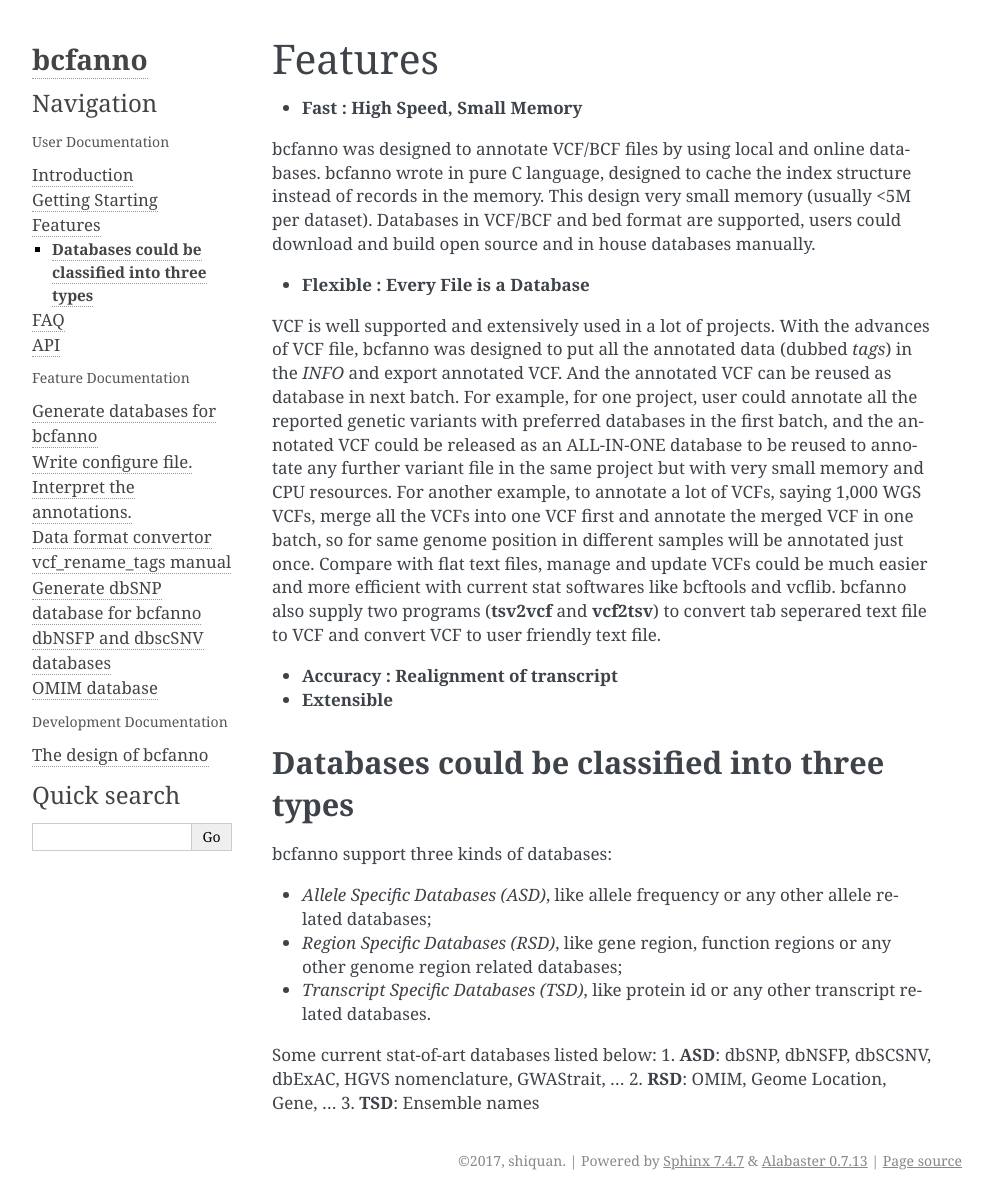
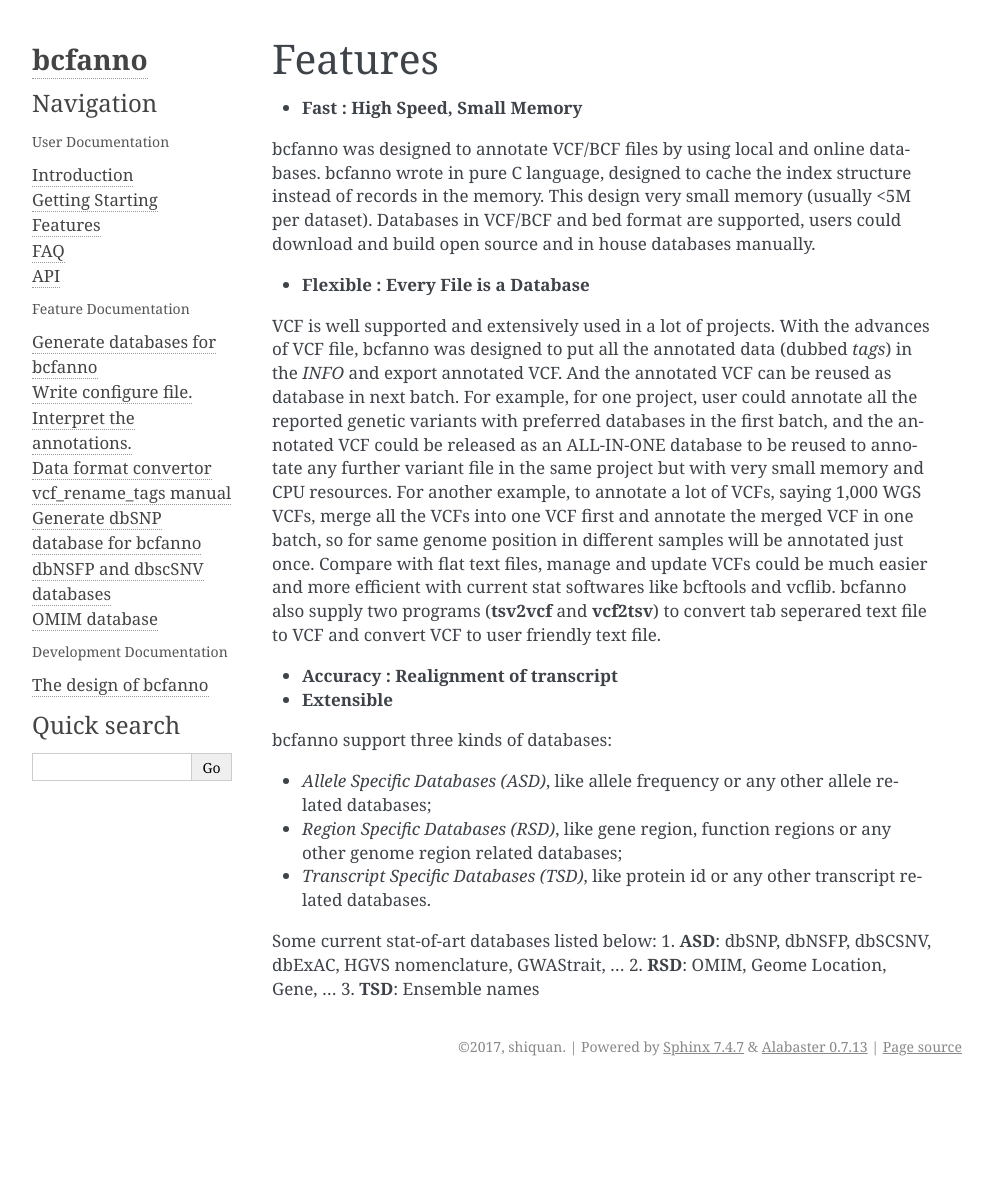
Before and after one commit to shiquan/bcfanno, a Sphinx documentation site: the page built from docs/source/features.rst, in a window 1280 px wide. Shown: the whole page, without its empty margins (148-1141 px from the left). Built offline with Sphinx 7.4.7, drawn with Linux system fonts in a browser that asks for light colours; formulas are drawn with MathJax 3; pages that are not in the unit, such as notebooks, are missing from menus; after the commit the page ends 1086 px from its top, so only the background shows below that.

Commit message:
modified:   docs/source/features.rst 	modified:   docs/source/vcf_renames_manual.rst

```diff
--- a/docs/source/features.rst
+++ b/docs/source/features.rst
@@ -13,11 +13,6 @@ VCF is well supported and extensively used in a lot of projects. With the advanc
 
 
 
-
-
-**Databases could be classified into three types**
--------------
-
 bcfanno support three kinds of databases:
 
 * *Allele Specific Databases (ASD)*, like allele frequency or any other allele related databases;
```
Also changed, not shown: docs/source/vcf_renames_manual.rst (+7 -5 lines).
